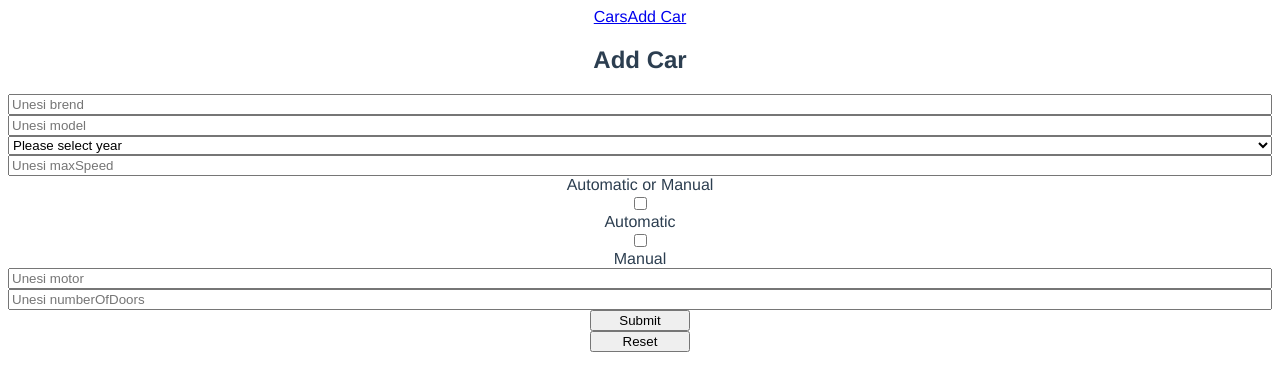
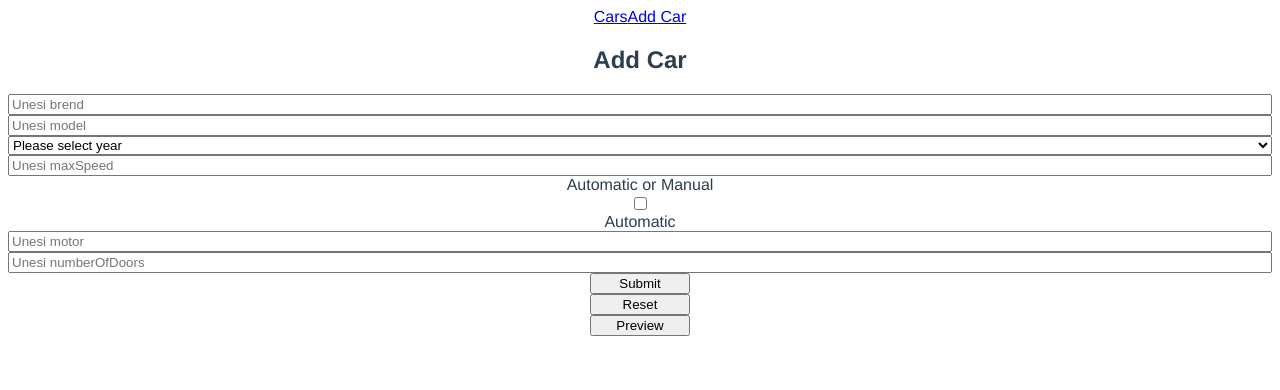
Before and after one commit to Vukasin993/cars-app, a Vue app: page /add in a window 1280 px wide. Shown: the top 390 px of the page. Built offline with nearby package versions, Linux system fonts and the light colour scheme.

Commit message:
5. zadatak, dodavanje dugmeta preview za ispis trenutno unesenih podataka

```diff
--- a/src/components/AddCar.vue
+++ b/src/components/AddCar.vue
@@ -2,7 +2,7 @@
     <div>
     <h2>Add Car</h2>
     <form @submit.prevent="addCar" @reset="onReset">
-        <input v-model="brend" type="text" placeholder="Unesi brend">
+        <input v-model="brand" type="text" placeholder="Unesi brend">
         <input v-model="model" type="text" placeholder="Unesi model">
         <select v-model="year">
             <option disabled value="">Please select year</option>
@@ -10,14 +10,13 @@
         </select>
         <input v-model="maxSpeed" type="number" placeholder="Unesi maxSpeed">
         <label  for="isAutomatic">Automatic or Manual</label>
-        <input type="checkbox" id="automatic" value="automatic" v-model="isAutomatic">
+        <input type="checkbox" id="automatic" value="true" v-model="isAutomatic">
         <label for="automatic">Automatic</label>
-        <input type="checkbox" id="manual" value="manual">
-        <label for="manual">Manual</label>
         <input v-model="engine" type="text" for="engine" placeholder="Unesi motor">
         <input v-model="numberOfDoors" type="number" placeholder="Unesi numberOfDoors">
         <button>Submit</button>
-         <button name="reset" type="reset" class="btn btn-default">Reset</button>
+        <button name="reset" type="reset" class="btn btn-default">Reset</button>
+        <button name="preview" type="button" class="btn btn-default" @click="previewCar">Preview</button>
     </form>
     </div>
 
@@ -30,7 +29,7 @@ import {cars} from '../services/Cars'
 export default {
     data () {
         return {
-            brend: '',
+            brand: '',
             model: '',
             year: '',
             maxSpeed: '',
@@ -42,7 +41,7 @@ export default {
 
     methods: {
         onReset () {
-            this.$data.brend = '35ddd',
+            this.$data.brand = '',
             this.$data.model= '',
             this.$data.year= '',
             this.$data.maxSpeed= '',
@@ -50,11 +49,26 @@ export default {
             this.$data.engine= '',
             this.$data.numberOfDoors= '',
             console.log("tu smo"),
-             this.$router.push({ name: 'add-car'})
+            this.$router.push({ name: 'add-car'})
         },
+
+        previewCar() {
+               alert(
+                this.$data.brand +
+                ' model: ' +  this.$data.model +
+                ' year: ' +  this.$data.year +
+                ' maxSpeed: ' +  this.$data.maxSpeed +
+                ' isAutomatic: ' +  this.$data.isAutomatic +
+                ' engine: ' +  this.$data.engine +
+                ' numberOfDoors: ' +  this.$data.numberOfDoors
+
+
+    )
+        },
+
         addCar() {
             const newCar = {
-                brand: this.brend,
+                brand: this.brand,
                 model: this.model,
                 year: this.year,
                 maxSpeed: this.maxSpeed,
@@ -65,7 +79,7 @@ export default {
 
             console.log(newCar)
             cars.add(newCar)
-            this.brend = '',
+            this.brand = '',
             this.model = '',
             this.year = '',
             this.maxSpeed = '',
--- a/src/router/index.js
+++ b/src/router/index.js
@@ -18,6 +18,8 @@ const routes = [
   },
 
 
+
+
 ]
 
 const router = new VueRouter({
```
